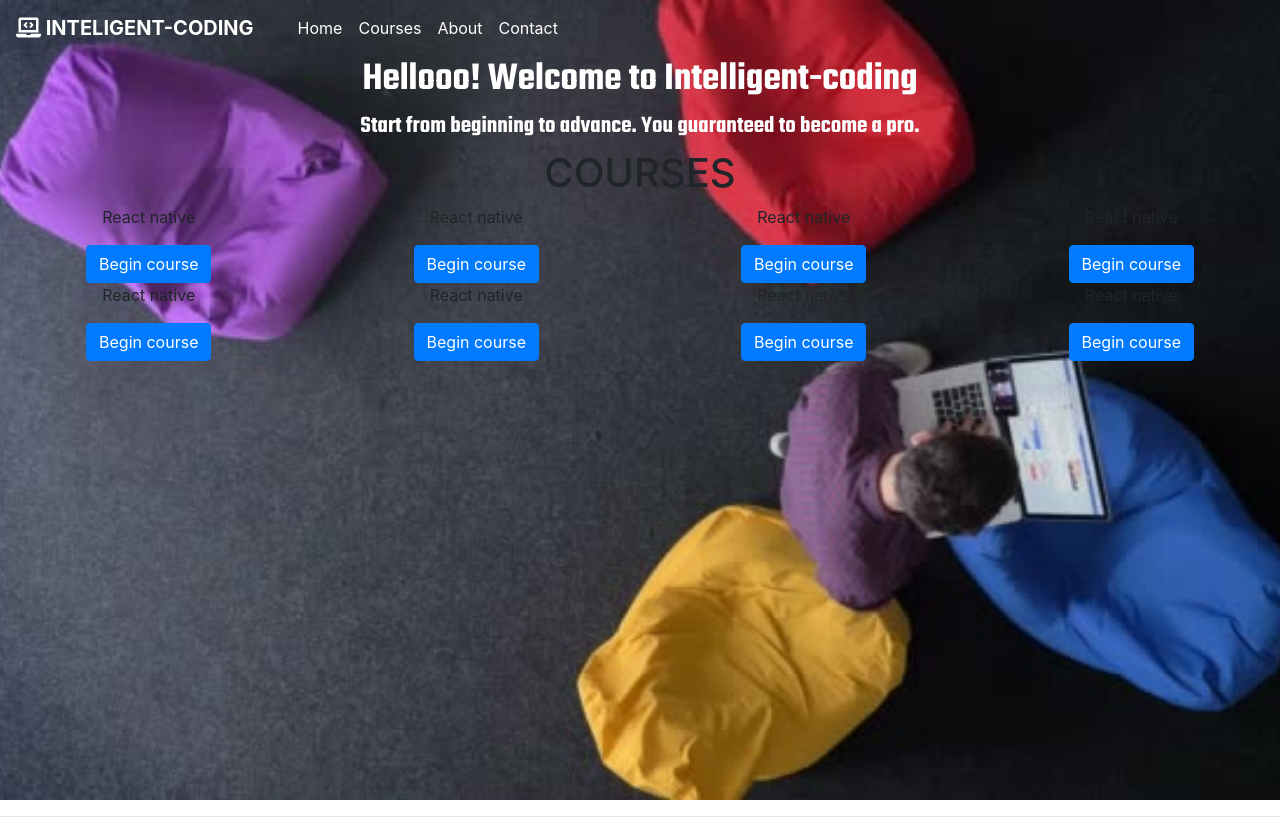
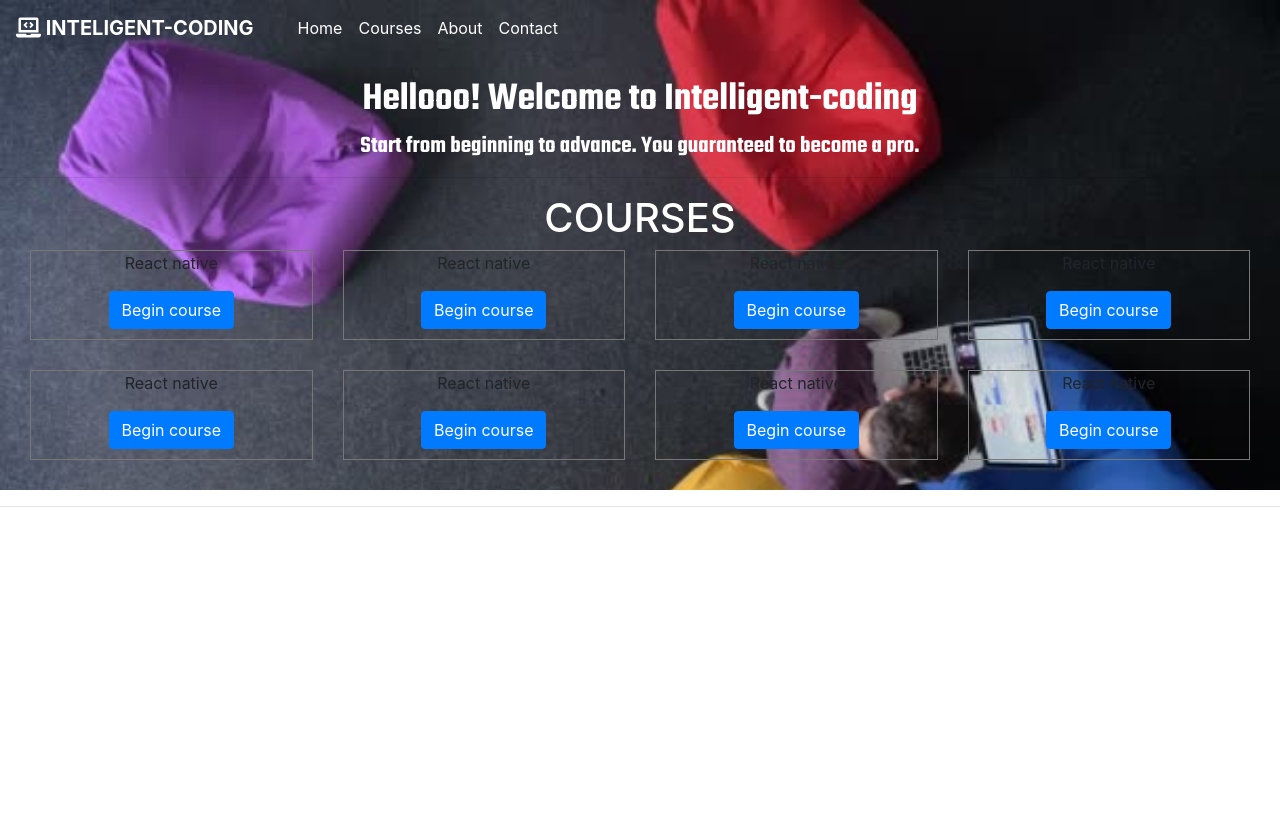
Before and after one commit to YakubuAmidu/Intelligentcoding, a React (Create React App) app: page / in a window 1280 px wide. After the commit the page ends 800 px from the top, so only its background shows below. Built offline with nearby package versions, Linux system fonts and the light colour scheme; a web font is replaced by a local one.

Commit message:
Commiting changes

```diff
--- a/src/components/App.css
+++ b/src/components/App.css
@@ -12,10 +12,14 @@
 
 .HomeScreen_section {
   text-align: center;
-  height: 100vh;
+  width: 100%;
   background-image: url(../assets/backgroundImage.png);
   background-size: cover;
   background-position: top;
+}
+
+.Header-primary {
+  padding-top: 20px;
 }
 
 .Header-main {
@@ -27,3 +31,18 @@
   font-family: "Teko", sans-serif;
   color: #fff;
 }
+
+.Header-secondary {
+  padding-left: 30px;
+  padding-right: 30px;
+}
+
+.Header-course {
+  color: #fff;
+}
+
+.Skills {
+  border: 1px solid #777;
+  margin-bottom: 30px;
+  padding-bottom: 10px;
+}
--- a/src/screens/HomeScreen.js
+++ b/src/screens/HomeScreen.js
@@ -13,8 +13,8 @@ const HomeScreen = () => {
           Start from beginning to advance. You guaranteed to become a pro.
         </h4>
       </div>
-
-      <div>
+      <hr />
+      <div className="Header-secondary">
         <h1 className="Header-course">COURSES</h1>
         <Row>
           <Col>
```
